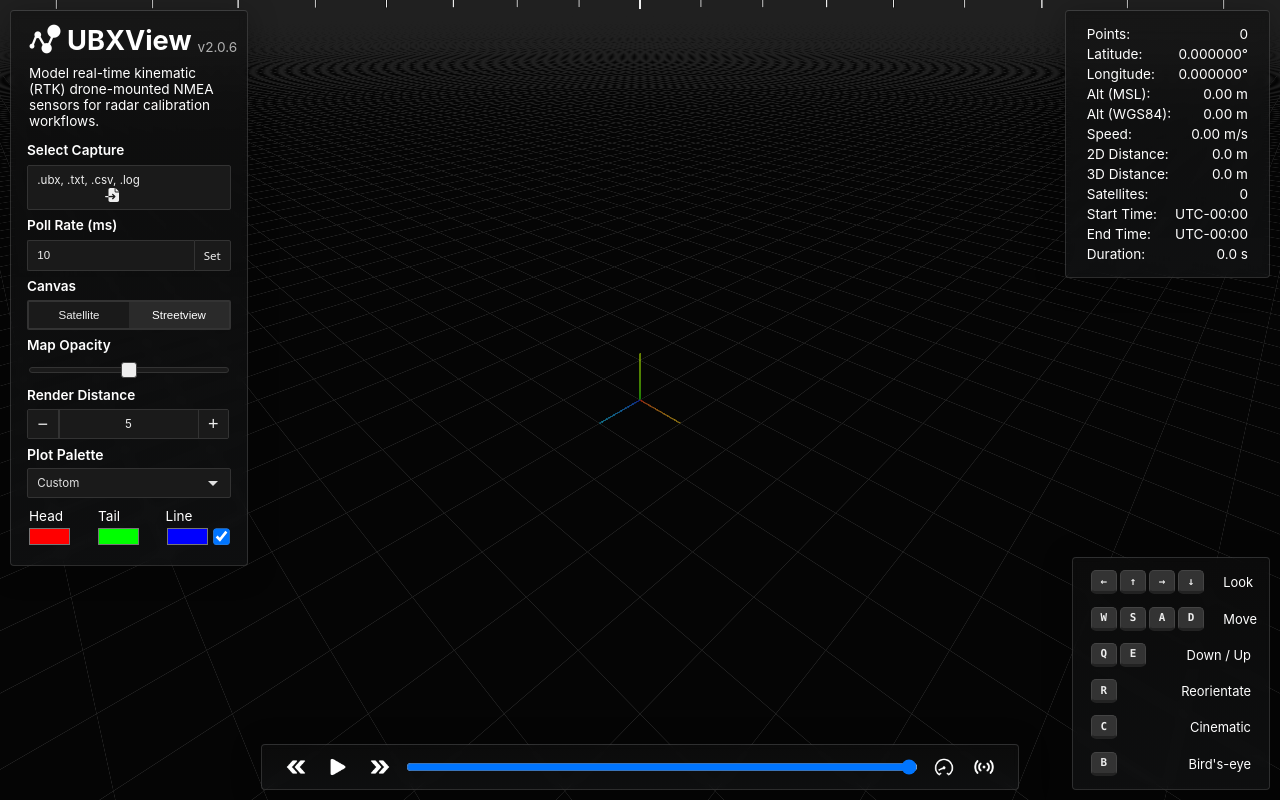
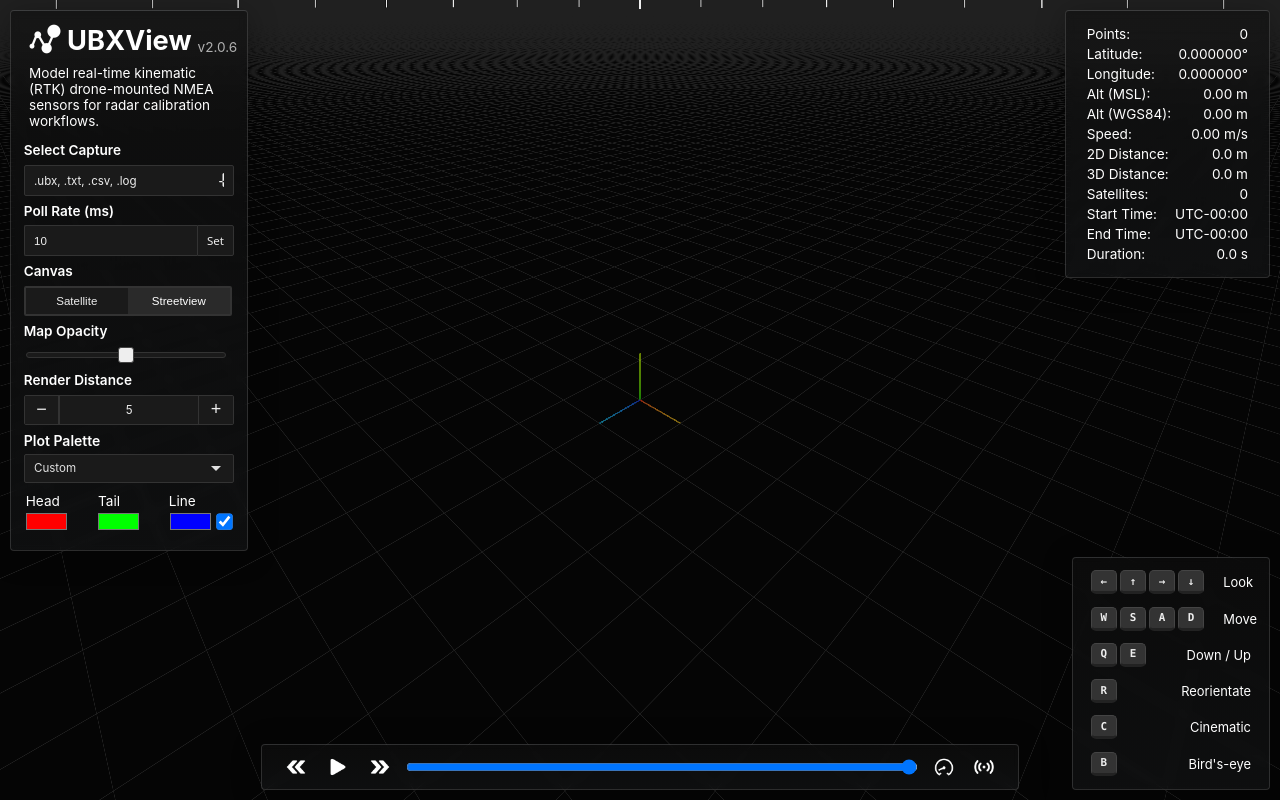
Before and after one commit to EricZoop/ubxview-app, a website built with Vite: page ubxview/frontend/index.html in a window 1280 px wide. Built offline with nearby package versions, Linux system fonts and the light colour scheme; animation ran at ten frames a second.

Commit message:
fixed file selector

```diff
--- a/ubxview/frontend/index.html
+++ b/ubxview/frontend/index.html
@@ -33,13 +33,14 @@
             <div style="font-weight: 600;">Select Capture</div>
             <label id="fileInputLabel" class="custom-file">
             <span id="fileLabel">
-                    .ubx, .txt, .csv, .log&nbsp;
+                <span>.ubx, .txt, .csv, .log&nbsp;&nbsp;&nbsp;&nbsp;&nbsp;&nbsp;&nbsp;&nbsp;&nbsp;&nbsp;&nbsp;&nbsp;&nbsp;&nbsp;&nbsp;&nbsp;&nbsp;&nbsp;&nbsp;&nbsp;&nbsp;&nbsp;&nbsp;</span>
                 <svg xmlns="http://www.w3.org/2000/svg" height="14" width="14" viewBox="0 0 512 512">
                 <path fill="#eee"
                     d="M128 64c0-35.3 28.7-64 64-64L352 0l0 128c0 17.7 14.3 32 32 32l128 0 0 288c0 35.3-28.7 64-64 64l-256 0c-35.3 0-64-28.7-64-64l0-112 174.1 0-39 39c-9.4 9.4-9.4 24.6 0 33.9s24.6 9.4 33.9 0l80-80c9.4-9.4 9.4-24.6 0-33.9l-80-80c-9.4-9.4-24.6-9.4-33.9 0s-9.4 24.6 0 33.9l39 39L128 288l0-224zm0 224l0 48L24 336c-13.3 0-24-10.7-24-24s10.7-24 24-24l104 0zM512 128l-128 0L384 0 512 128z" />
                 </svg>
             </span>
             </label>
+
 
             <div style="font-weight: 600;">Poll Rate (ms)</div>
             <div class="polling-rate-container">
--- a/ubxview/frontend/src/style.css
+++ b/ubxview/frontend/src/style.css
@@ -101,6 +101,7 @@ a:hover {
     justify-content: space-between;
     flex-wrap: wrap;
     align-content: center;
+    text-overflow: ellipsis;
 }
 
 .controls-container>* {
@@ -175,6 +176,8 @@ a:hover {
     color: #fff;
 }
 
+
+
 .custom-file:active,
 .polling-button:active {
     background-color: #0a0a0a;
@@ -184,9 +187,31 @@ a:hover {
 
 .custom-file svg {
     vertical-align: middle;
-    margin-left: 4.25rem;
+    margin-left: 4.5rem;
     margin-bottom: .05rem;
     display: inline-block;
+}
+
+#fileInputLabel {
+    max-width: 190px;          /* respect container width */
+    overflow: hidden;         /* hide overflow */
+    white-space: nowrap;      /* keep text on one line */
+    text-overflow: ellipsis;  /* add ... when cut */
+}
+
+#fileLabel {
+    display: inline-flex;      /* flex for text + svg */
+    align-items: center;       /* vertically center */
+    gap: 0.5rem;               /* spacing between text and svg */
+    overflow: hidden;          /* ensure cut-off works */
+    text-overflow: ellipsis;
+    white-space: nowrap;
+    max-width: 100%;
+}
+
+#fileLabel svg {
+    flex-shrink: 0;            /* keep icon visible */
+    margin-left: 0;            /* remove big fixed margin */
 }
 
 input {
@@ -529,7 +554,7 @@ select:hover {
     overflow: hidden;
     border: 1px solid #333;
     background: #1a1a1a;
-    width: 200px;
+    width: 208px;
     font-family: inherit;
     font-size: 0.85em;
     height: 29px;
@@ -593,7 +618,7 @@ select:hover {
 .view-toggle {
     font-family: inherit;
     display: flex;
-    width: 200px;
+    width: 204px;
     background-color: #1a1a1a;
     border: 2px solid #333;
     border-radius: 2px;
```
Lines whose indentation alone changed are shown as unchanged.
